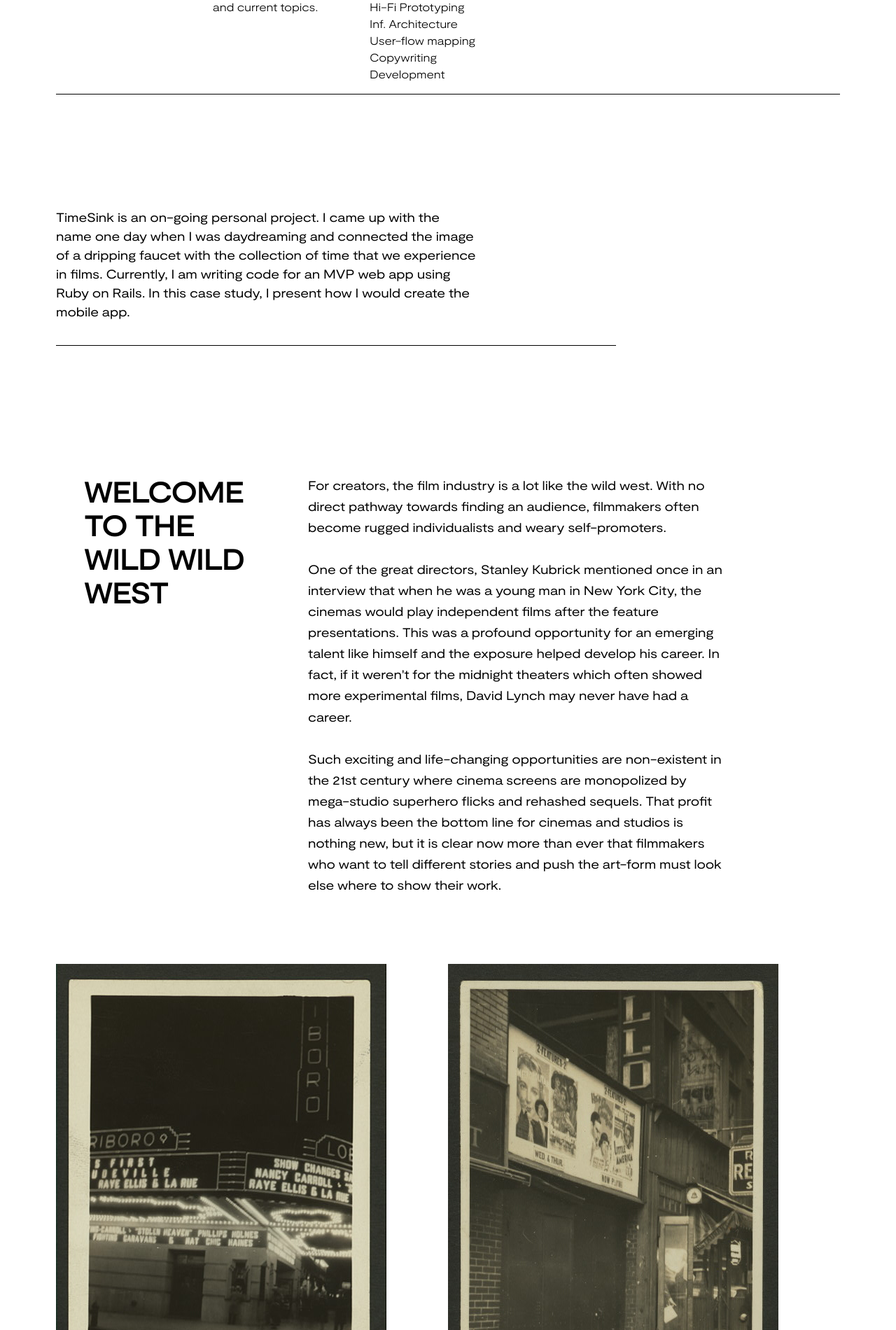
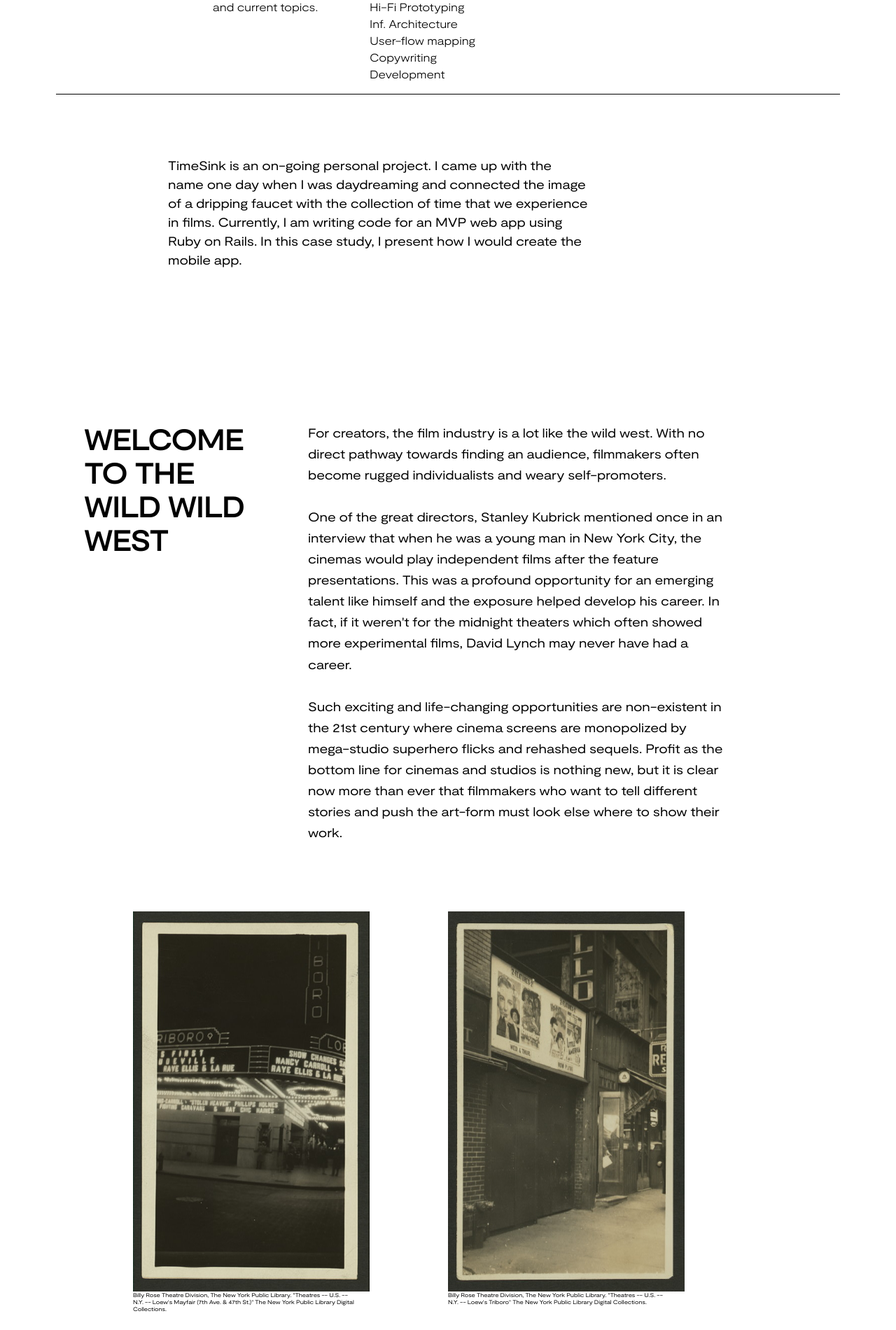
Before and after one commit to aaronzomback/design-portfolio, a Jekyll site: the page built from timesink.html, in a window 1280 px wide. Shown: the part 726-2626 px from the top of the page at 70% size. Built offline with Jekyll 4.4.1, drawn with Linux system fonts in a browser that asks for light colours.

Commit message:
loews spacing

```diff
--- a/_sass/_timesink.scss
+++ b/_sass/_timesink.scss
@@ -79,7 +79,7 @@
 
 section.before-we-begin {
 
-    margin-top: 80px;
+    margin-top: 24px;
     margin-bottom: 64px;
 
     width: 100%;
@@ -99,9 +99,9 @@ section.before-we-begin {
     width: 800px;
     margin-bottom: 120px;
     margin-top: 64px;
-    border-bottom: 1px solid black;
     padding-bottom: 16px;
-    float: left;
+    margin-left: auto;
+    margin-right: auto;
 
 
     p {
@@ -143,10 +143,19 @@ section.prologue {
   section.old-cinemas {
     display: grid;
     grid-template-columns: 1fr 1fr;
+    width: 900px;
+    margin: 0 auto;
 
     div.loews {
+
+      img {
+        display: block;
+        width: 75%;
+      }
+
       p {
-        width: 60em;
+        margin-top: 0;
+        width: 40em;
         font-size: 8px;
       }
     }
--- a/timesink.html
+++ b/timesink.html
@@ -76,7 +76,7 @@ layout: nav
 
             One of the great directors, Stanley Kubrick mentioned once in an interview that when he was a young man in New York City, the cinemas would play independent films after the feature presentations. This was a profound opportunity for an emerging talent like himself and the exposure helped develop his career. In fact, if it weren't for the midnight theaters which often showed more experimental films, David Lynch may never have had a career. <br> <br>
 
-            Such exciting and life-changing opportunities are non-existent in the 21st century where cinema screens are monopolized by mega-studio superhero flicks and rehashed sequels. That profit has always been the bottom line for cinemas and studios is nothing new, but it is clear now more than ever that filmmakers who want to tell different stories and push the art-form must look else where to show their work.
+            Such exciting and life-changing opportunities are non-existent in the 21st century where cinema screens are monopolized by mega-studio superhero flicks and rehashed sequels. Profit as the bottom line for cinemas and studios is nothing new, but it is clear now more than ever that filmmakers who want to tell different stories and push the art-form must look else where to show their work.
 
         </p>
       </div>
```
